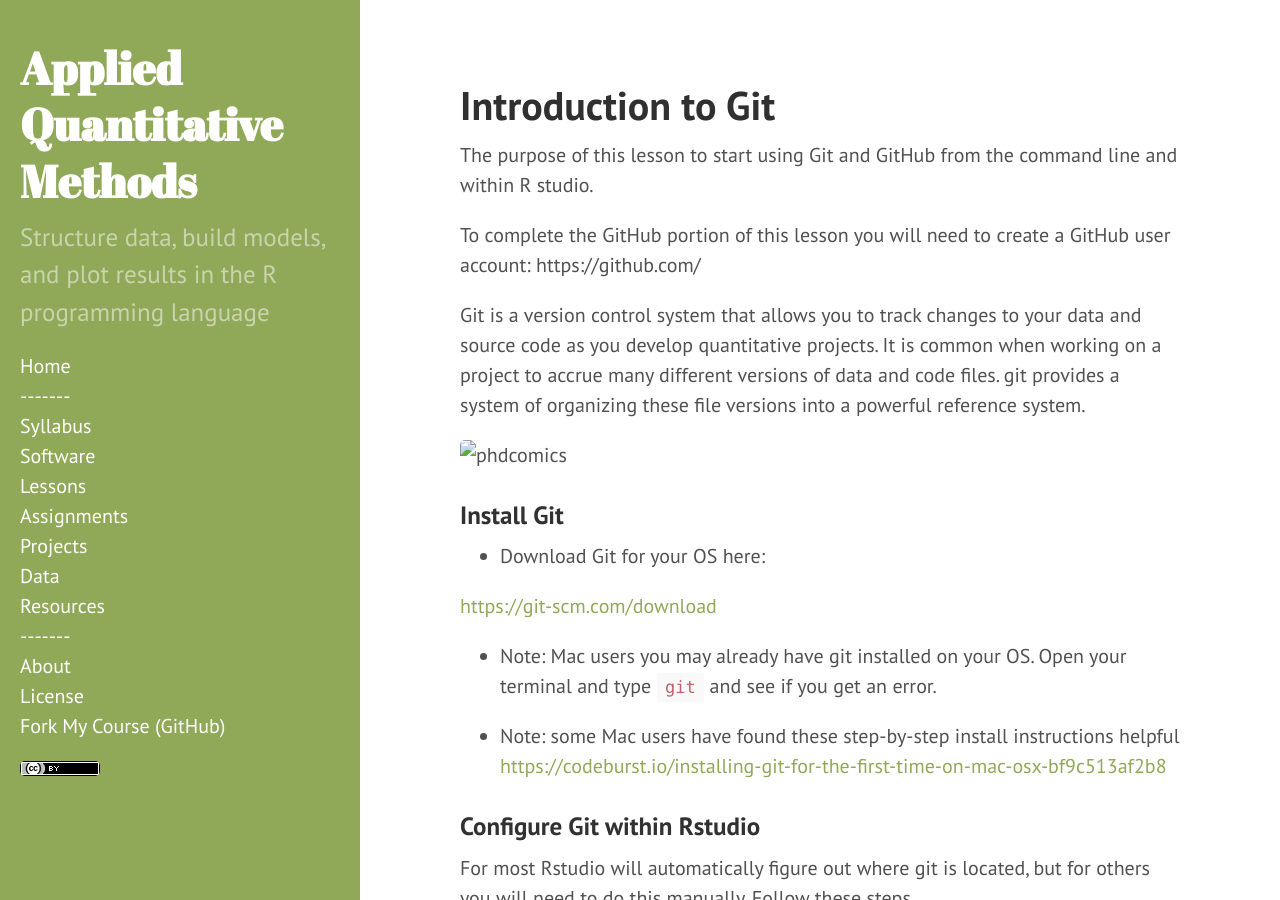
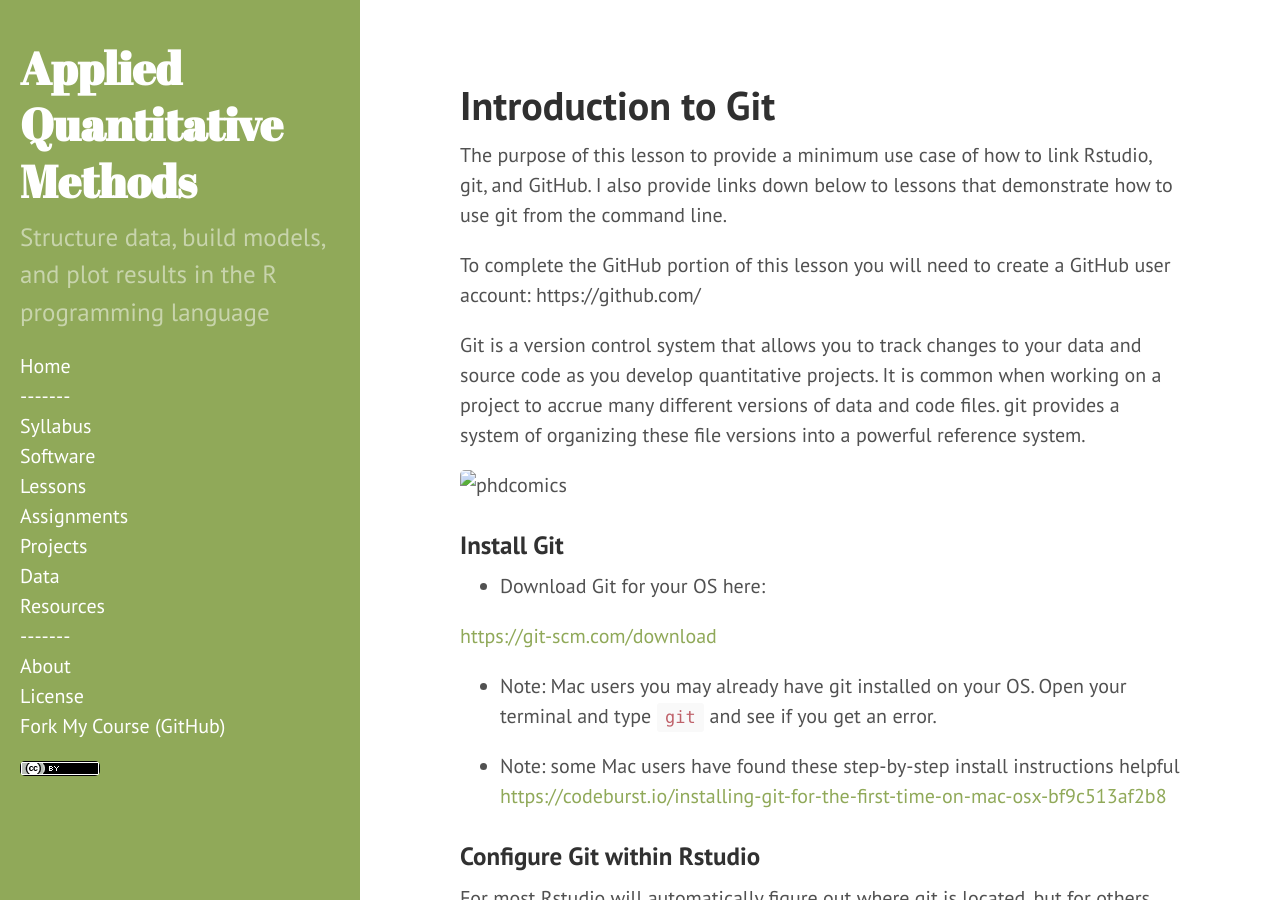
Before and after one commit to dmcglinn/quant_methods, a Jekyll site: the page built from lessons/git_introduction.md, in a window 1280 px wide and 900 px high. Built offline with Jekyll 4.4.1, drawn with Linux system fonts in a browser that asks for light colours.

Commit message:
Redefine purpose of git lesson

```diff
--- a/lessons/git_introduction.md
+++ b/lessons/git_introduction.md
@@ -3,8 +3,9 @@ layout: page
 title: Introduction to Git
 ---
 
-The purpose of this lesson to start using Git and GitHub from the command line
-and within R studio.
+The purpose of this lesson to provide a minimum use case of how to link
+Rstudio, git, and GitHub. I also provide links down below to lessons that
+demonstrate how to use git from the command line.
 
 To complete the GitHub portion of this lesson you will need to create a
 GitHub user account: https://github.com/
```
